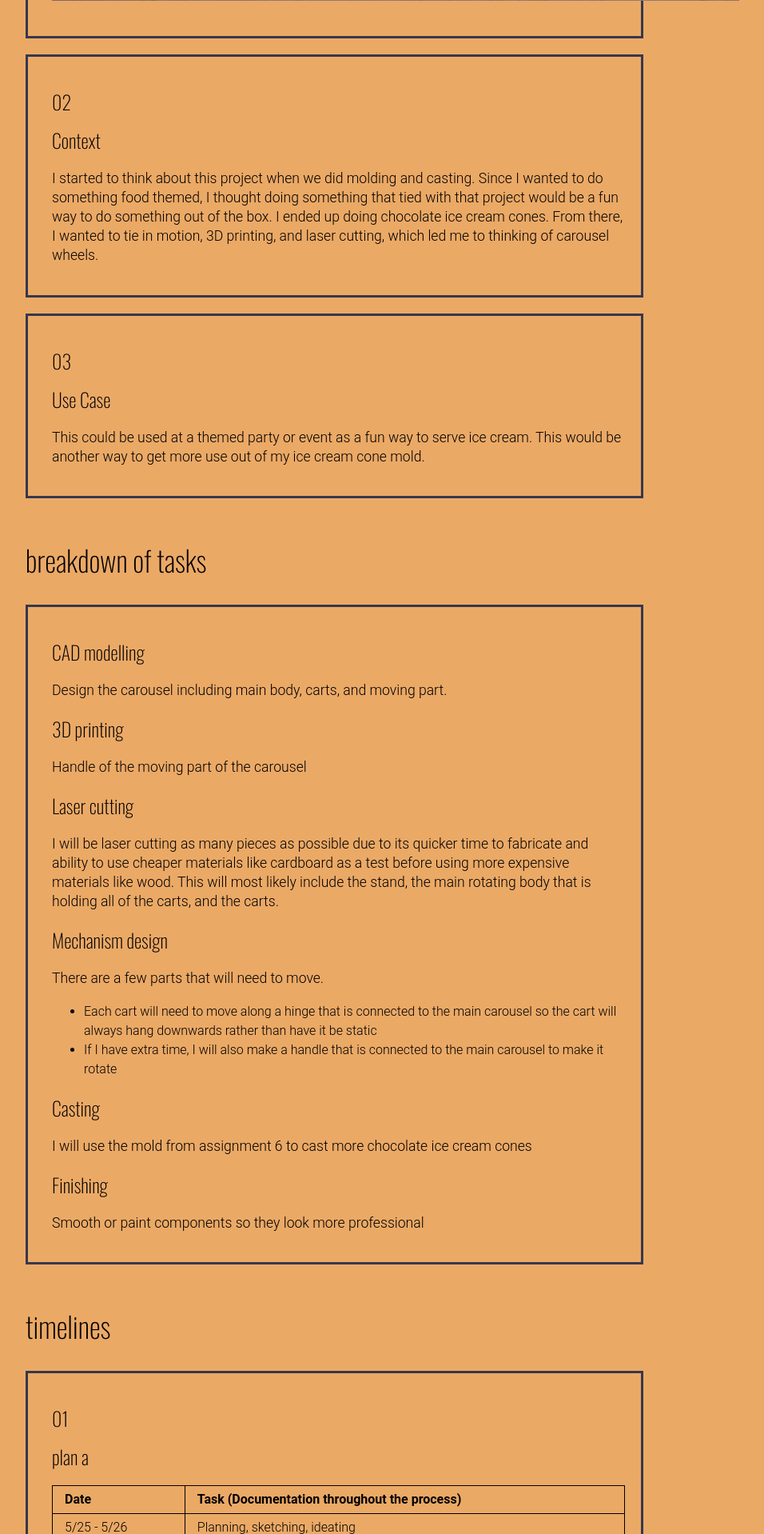
After one commit to tanyaw3/tanyaw3.github.io, a PHP site: page /assignment7.html in a window 1280 px wide. The commit adds this page. Shown: the part 1884-3802 px from the top of the page at 80% size, without its empty margins (96-1052 px from the left). Run offline with PHP 8.4, Linux system fonts and the light colour scheme.

Commit message:
Assignment 7

```diff
--- /dev/null
+++ b/assignment7.html
@@ -0,0 +1,234 @@
+<!DOCTYPE html>
+<html>
+
+<head>
+  <meta charset="utf-8">
+  <meta name="viewport" content="width=device-width, maximum-scale=1.0" />
+  <link rel="shortcut icon" type="image/x-icon" href="images/logo.png" />
+  <title>Tanya Wang</title>
+
+  <link href="style.css" media="screen" rel="stylesheet" type="text/css" />
+  <link href="https://fonts.googleapis.com/css?family=Oswald:200,400" rel="stylesheet">
+</head>
+
+<body>
+
+  <!-- Header -->
+  <div id="container">
+    <div class="triangle"></div>
+    <div class="nav">
+      <ul>
+        <li><a href="index.html" class="active">all projects</a></li>
+        <li><a href="about.html">about</a></li>
+      </ul>
+    </div>
+    <div class="header">
+      <h1>final project proposal</h1>
+      <h2>assignment 7</h2>
+    </div>
+  </div>
+
+
+  <div class="assignmentspage">
+    <div class="assignment">
+
+    </div>
+
+    <div class="container">
+      <h2>concept</h2>
+      <div class="assignment">
+        <h3>01</h3>
+        <h3>Concept Sketches</h3>
+        <p>
+          <div class="inspo"><img src="images/a7/sketch.jpg" width=500></a></div>
+        </p>
+      </div>
+
+
+      <div class="assignment">
+        <h3>02</h3>
+        <h3>Context</h3>
+        <p>
+          I started to think about this project when we did molding and casting. Since I wanted to do something food themed, I thought doing something that tied with that project would be a fun way to do something out of the box. I ended up doing
+          chocolate ice cream cones. From there, I wanted to tie in motion, 3D printing, and laser cutting, which led me to thinking of carousel wheels.
+        </p>
+      </div>
+
+
+      <div class="assignment">
+        <h3>03</h3>
+        <h3>Use Case</h3>
+        <p>
+          This could be used at a themed party or event as a fun way to serve ice cream. This would be another way to get more use out of my ice cream cone mold.
+        </p>
+      </div>
+
+    </div>
+
+
+    <div class="container">
+      <h2>breakdown of tasks</h2>
+
+      <div class="assignment">
+        <h3>CAD modelling</h3>
+        <p>Design the carousel including main body, carts, and moving part.</p>
+
+        <h3>3D printing</h3>
+        <p>Handle of the moving part of the carousel</p>
+
+        <h3>Laser cutting</h3>
+        <p>I will be laser cutting as many pieces as possible due to its quicker time to fabricate and ability to use cheaper materials like cardboard as a test before using more expensive materials like wood. This will most likely include the stand,
+          the main rotating body that is holding all of the carts, and the carts.</p>
+
+        <h3>Mechanism design</h3>
+        <p>There are a few parts that will need to move.
+          <ul>
+            <li>Each cart will need to move along a hinge that is connected to the main carousel so the cart will always hang downwards rather than have it be static</li>
+            <li>If I have extra time, I will also make a handle that is connected to the main carousel to make it rotate </li>
+          </ul>
+
+        </p>
+
+        <h3>Casting</h3>
+        <p>I will use the mold from assignment 6 to cast more chocolate ice cream cones</p>
+
+        <h3>Finishing</h3>
+        <p>Smooth or paint components so they look more professional</p>
+
+      </div>
+
+
+
+    </div>
+
+
+    <div class="container">
+      <h2>timelines</h2>
+
+      <div class="assignment">
+        <h3>01</h3>
+        <h3>plan a</h3>
+
+        <table style="width:100%">
+          <tr>
+            <th style="text-align:left;">Date</th>
+            <th style="text-align:left;">Task (Documentation throughout the process)</th>
+          </tr>
+          <tr>
+            <td>5/25 - 5/26</td>
+            <td>Planning, sketching, ideating</td>
+          </tr>
+          <tr>
+            <td>5/27-5/30</td>
+            <td>Design carousel, cart for cone, stand, handle</td>
+          </tr>
+          <tr>
+            <td>5/29</td>
+            <td>Submit proposal</td>
+          </tr>
+          <tr>
+            <td>5/31</td>
+            <td>Laser cut carousel</td>
+          </tr>
+          <tr>
+            <td>5/31</td>
+            <td>Start 3d print of handle</td>
+          </tr>
+          <tr>
+            <td>6/1</td>
+            <td>Testing</td>
+          </tr>
+          <tr>
+            <td>6/2</td>
+            <td>Refabricate any needed parts</td>
+          </tr>
+          <tr>
+            <td>6/3</td>
+            <td>Cast more chocolate cones</td>
+          </tr>
+          <tr>
+            <td>6/4</td>
+            <td>Assemble final piece and photograph</td>
+          </tr>
+          <tr>
+            <td>6/5</td>
+            <td>Final class</td>
+          </tr>
+          <tr>
+            <td>6/6- 6/7</td>
+            <td>Make any edits and submit final documentation</td>
+          </tr>
+        </table>
+
+
+      </div>
+
+
+      <div class="assignment">
+        <h3>02</h3>
+        <h3>plan b</h3>
+
+        <p>My current plan is to lasercut as many pieces as possible to speed up fabrication times. <br /><br /> If I have time, I will consider:
+          <ul>
+            <li>Baking a cake to use as fake ice cream in my chocoalte cones.</li>
+            <li>3D printing a handle that is connected to the main carousel to make it move in a circle </li>
+          </ul>
+        </p>
+
+
+      </div>
+    </div>
+
+    <div class="container">
+      <h2>bill of materials + sourcing</h2>
+
+      <div class="assignment">
+
+        <table style="width:100%">
+          <tr>
+            <th style="text-align:left;">Item</th>
+            <th style="text-align:left;">Quantity</th>
+            <th style="text-align:left;">Sourcing Status</th>
+          </tr>
+          <tr>
+            <td>Cardboard</td>
+            <td>Depends on the size available from recent Amazon purchases</td>
+            <td>Free</td>
+          </tr>
+          <tr>
+            <td>Wood</td>
+            <td>Depends on the size available from Mill</td>
+            <td>Will go to the Mill after class on Wednesday to buy materials or go to Dunn Lumber</td>
+          </tr>
+          <tr>
+            <td>1/4" Dowel</td>
+            <td>1 bag of dowels for the carousel</td>
+            <td>Leftover from previous project</td>
+          </tr>
+          <tr>
+            <td>Filament</td>
+            <td>1 roll</td>
+            <td>Already available at work</td>
+          </tr>
+          <tr>
+            <td>chocolate melty disks</td>
+            <td>2 pounds</td>
+            <td>Already have at home</td>
+          </tr>
+
+        </table>
+      </div>
+    </div>
+
+
+
+    <div class="main">
+      <h3><a href="index.html">back</a></h3>
+
+    </div>
+
+  </div>
+</body>
+
+
+</html>
--- a/style.css
+++ b/style.css
@@ -390,3 +390,9 @@ i {
 .container .assignment .icon img {
   width: 100px;
 }
+
+table, th, td {
+  border: 1px solid black;
+  border-collapse: collapse;
+  padding: 5px 15px;
+}
```
Also changed, not shown: index.html (+10 -0 lines), images/a7/sketch.jpg (added), images/a7/sketch2.jpg (added), 1 other file.
